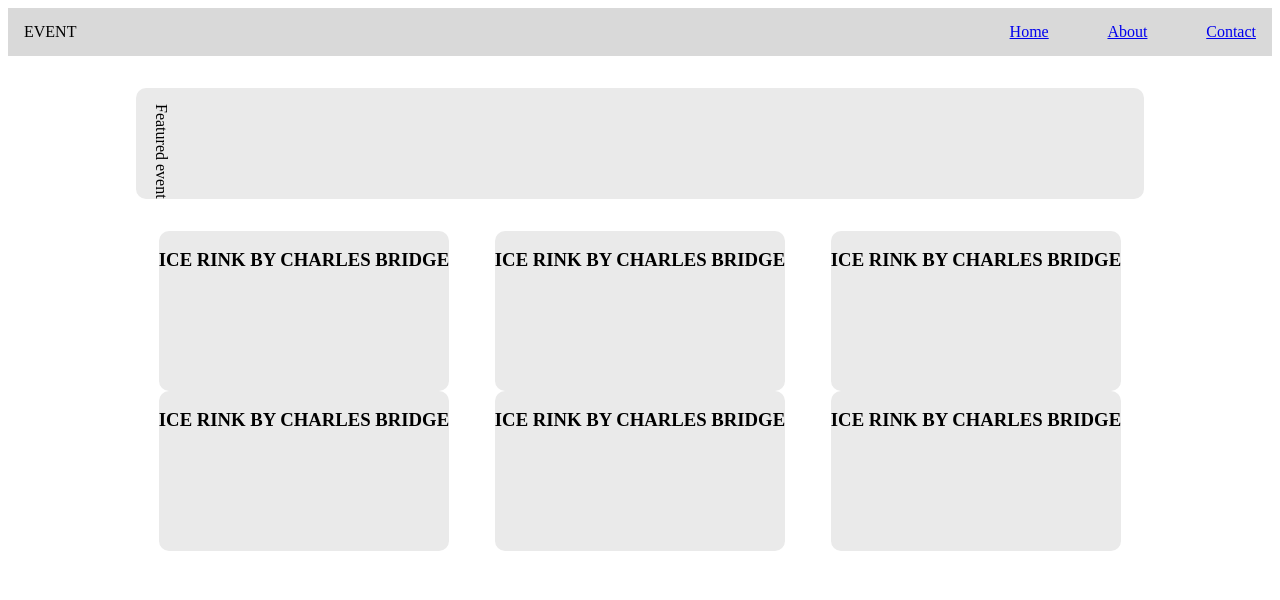
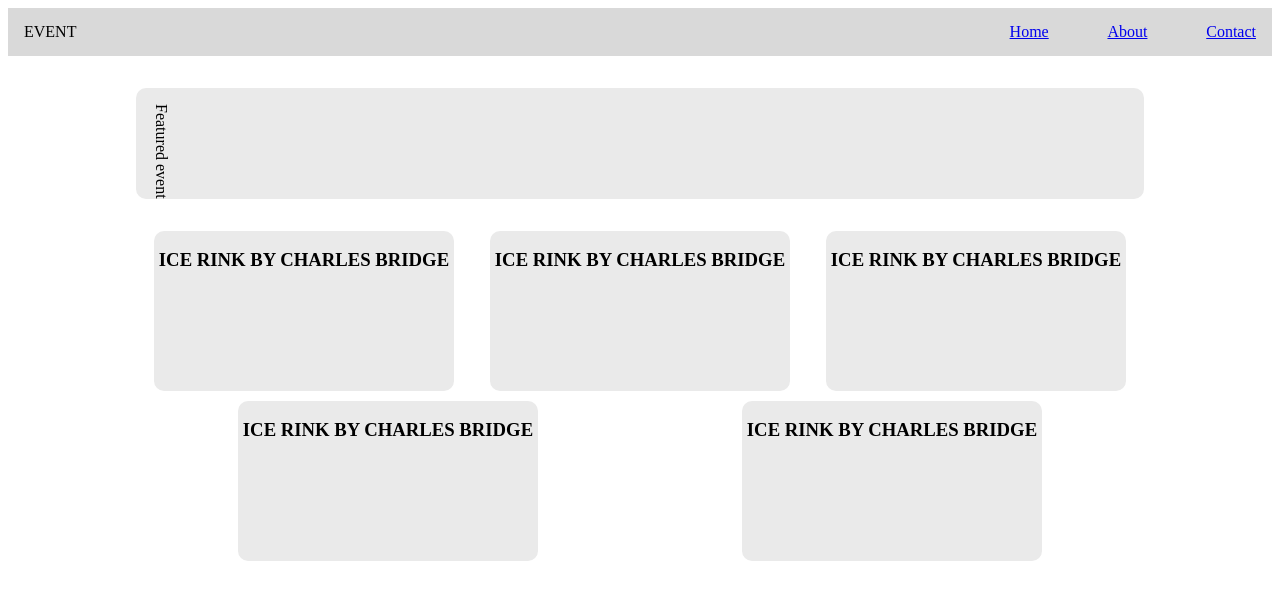
Before and after one commit to tuanthanh16/hackathon2, a website: page src/index.html in a window 1280 px wide. Drawn offline with nearby package versions, Linux system fonts and the light colour scheme; files that its build step writes are made by us from their sources; no server answers.

Commit message:
milestone 3 + register button

```diff
--- a/src/css/style.scss
+++ b/src/css/style.scss
@@ -55,9 +55,11 @@ $bg2: #eaeaea;
     .event {
       background-color: $bg2;
       max-width: 30%;
+      width: 300px;
       height: 10rem;
       text-align: center;
       border-radius: 10px;
+      margin-bottom: 10px;
     }
   }
 }
--- a/src/js/script.js
+++ b/src/js/script.js
@@ -93,7 +93,8 @@ featHtml.appendChild(listClass);
 const listHtml = document.querySelector(".list");
 
 // const temp = event1.render();
-data.forEach((item) => {
+data.forEach((item, index) => {
+  if (index > 0) {
     const eventName = item.name;
     const evenDate = item.date;
     const evenDescription = item.description;
@@ -106,4 +107,5 @@ data.forEach((item) => {
     );
     const evenHtml = eventItem.render();
     listHtml.appendChild(evenHtml);
+  }
 });
```
Lines whose indentation alone changed are shown as unchanged.
